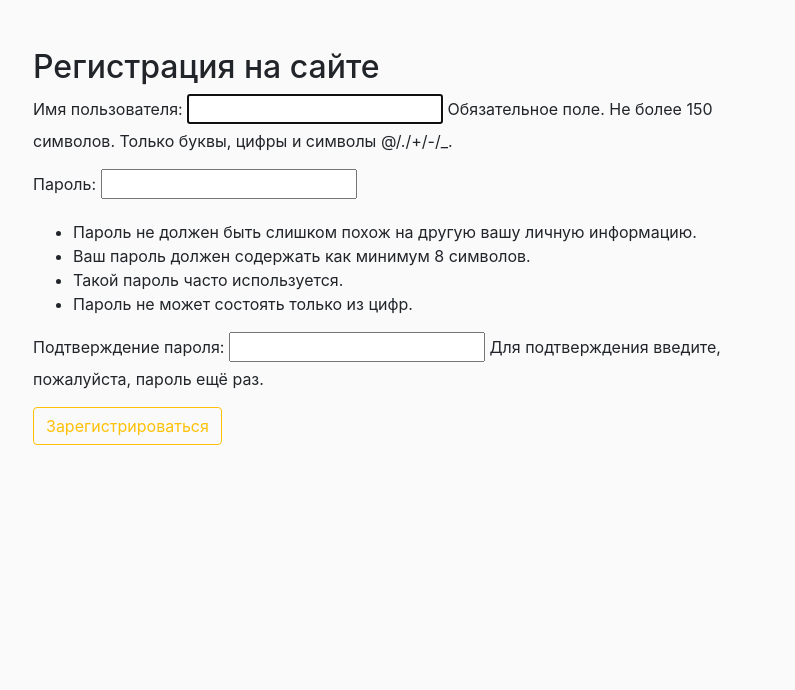
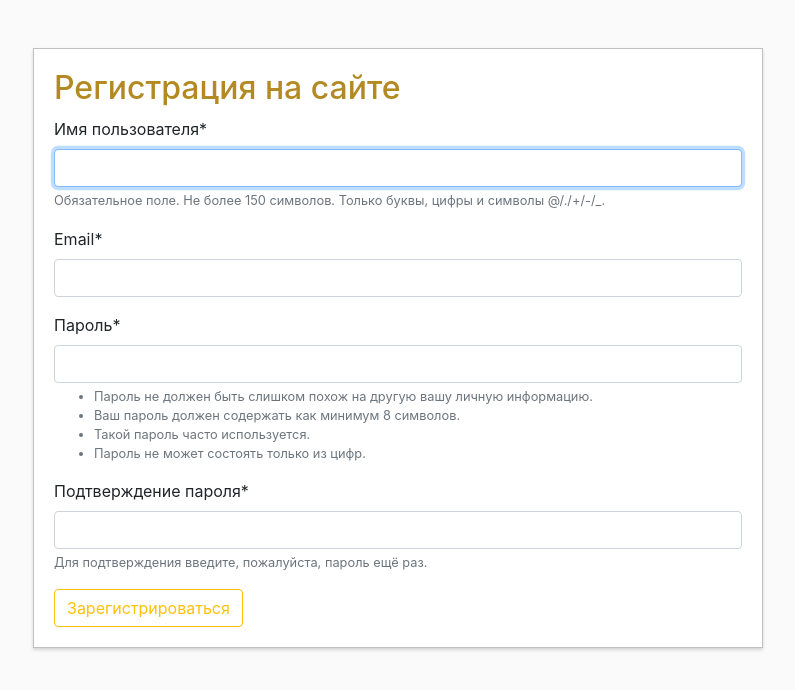
Before and after one commit to adiptan/django, a Django app: page /reg/ in a window 1280 px wide. Shown: the part 56-746 px from the top of the page, without its empty margins (52-847 px from the left). Run offline with Django 3.2, Linux system fonts and the light colour scheme; some libraries are stand-ins or nearby versions.

Commit message:
added crispy, added registry form

```diff
--- a/carFixAccounting/settings.py
+++ b/carFixAccounting/settings.py
@@ -31,6 +31,7 @@ ALLOWED_HOSTS = []
 # Application definition
 
 INSTALLED_APPS = [
+    'crispy_forms',
     'users.apps.UsersConfig',
     'carList.apps.CarlistConfig',
     'django.contrib.admin',
@@ -120,3 +121,5 @@ USE_TZ = True
 # https://docs.djangoproject.com/en/2.2/howto/static-files/
 
 STATIC_URL = '/static/'
+
+CRISPY_TEMPLATE_PACK = 'bootstrap4'
--- a/carList/static/carList/main.css
+++ b/carList/static/carList/main.css
@@ -1,3 +1,23 @@
 body {
   background: #fafafa
 }
+
+.alert-light {
+  border-color: #bfbfbf
+}
+
+.form-section {
+  background: #fff;
+  padding: 20px;
+  border: 1px solid silver;
+  box-sizing: border-box;
+  width: 100%;
+  -webkit-box-shadow: 0 2px 3px 0 rgba(74,74,74,.21);
+  -moz-box-shadow: 0 2px 3px 0 rgba(74,74,74,.21);
+  box-shadow: 0 2px 3px 0 rgba(74,74,74,.21);
+}
+
+.form-section > h2 {
+  color: #b38a22;
+  margin-bottom: 10px;
+}
--- a/carList/templates/carList/index.html
+++ b/carList/templates/carList/index.html
@@ -8,7 +8,7 @@
   <title>{{title}}</title>
   <link rel="stylesheet"
   href="https://stackpath.bootstrapcdn.com/bootstrap/4.3.1/css/bootstrap.min.css">
-  <link rel="stylesheet" href="carList/main.css">
+  <link rel="stylesheet" href="{% static 'carList/main.css' %}">
 </head>
 <body>
   <nav class="navbar navbar-expand-lg navbar-dark bg-dark mb-5">
--- a/users/forms.py
+++ b/users/forms.py
@@ -7,4 +7,4 @@ class UserOurReg(UserCreationForm):
 
     class Meta:
         model = User
-        fields = ['email,' 'username', 'password1', 'password2']
+        fields = ['username', 'email', 'password1', 'password2']
--- a/users/templates/users/registration.html
+++ b/users/templates/users/registration.html
@@ -1,10 +1,11 @@
 {% extends 'carList/index.html' %}
+{% load crispy_forms_tags %}
 {% block main_section %}
   <div class="form-section">
     <h2>Регистрация на сайте</h2>
     <form  method="post">
       {% csrf_token %}
-      {{ form.as_p }}
+      {{ form|crispy }}
       <button type="submit" class="btn btn-outline-warning">Зарегистрироваться</button>
     </form>
   </div>
--- a/users/views.py
+++ b/users/views.py
@@ -1,15 +1,15 @@
 from django.shortcuts import render, redirect
 from django.contrib import messages
-from django.contrib.auth.forms import UserCreationForm
+from .forms import UserOurReg
 
 def register(request):
     if request.method == "POST":
-        form = UserCreationForm(request.POST)
+        form = UserOurReg(request.POST)
         if form.is_valid():
             form.save()
             username = form.cleaned_data.get('username')
             messages.success(request, f'Пользователь {username} успешно зарегистрирован.')
             return redirect('carList-page')
     else:
-        form = UserCreationForm()
+        form = UserOurReg()
     return render(request, 'users/registration.html', {'form': form, 'title':'Регистрация пользователя'} )
```
Also changed, not shown: db.sqlite3.
